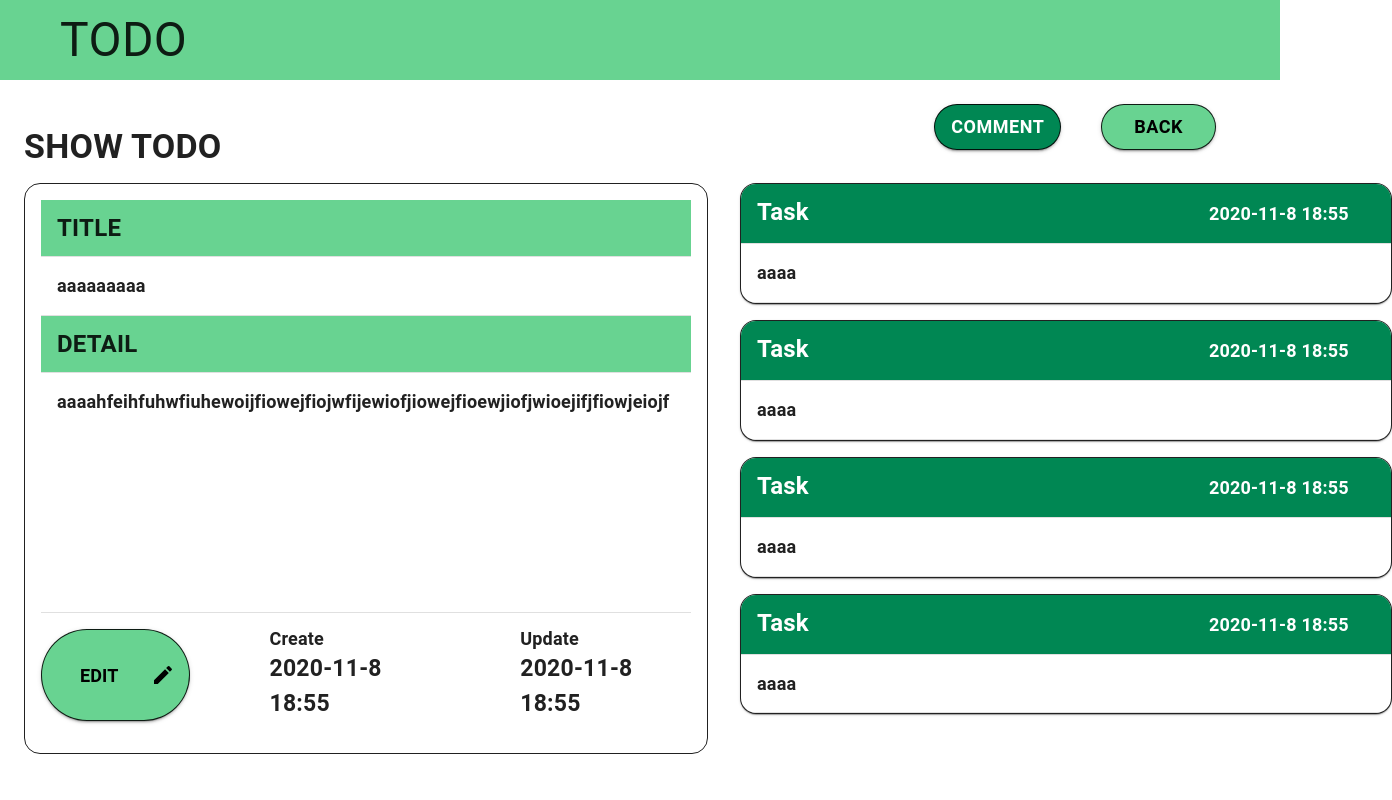
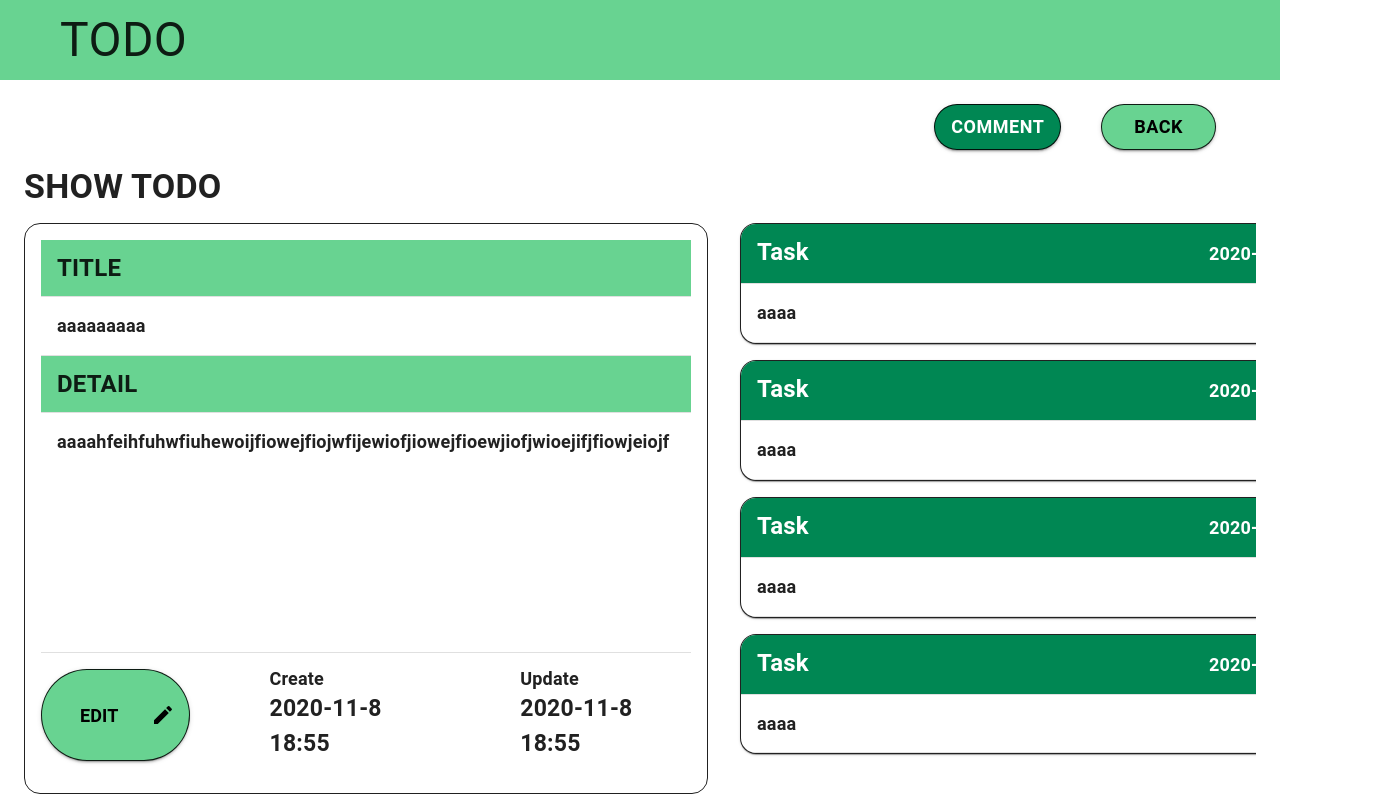
Before and after one commit to if-mentor/next_fire_todo_5, a Next.js app: page /detail in a window 1280 px wide. Shown: the whole page, 1392 px wide, since content can reach past the window. Built offline with nearby package versions, Linux system fonts and the light colour scheme.

Commit message:
#18 Todoアプリの詳細画面、エラー修正

```diff
--- a/pages/detail.tsx
+++ b/pages/detail.tsx
@@ -13,7 +13,8 @@ const detail: NextPage = () => {
         maxWidth="xl"
       >
       <CssBaseline />
-        <Box sx={{ textAlign: "right", mb: -5}} >
+      <Box className='big'>
+        <Box sx={{ textAlign: "right", marginLeft: "auto" }} >
           <Button variant="contained" sx={{ mt: 3, mb: 2, mr: 5, background: "#008753", "&:hover": { background: "#68D391", opacity: [0.9, 0.8, 0.7] }, borderRadius: 25, border: 1, borderColor: 'text.primary', fontWeight: "bold", fontSize: 18  }}>
             Comment
           </Button>
@@ -21,9 +22,7 @@ const detail: NextPage = () => {
             Back
           </Button>
         </Box>
-
-      <Box className='big'>
-        <Box>
+        <Box sx={{ display: "flex" }}>
           <Typography
             component="h1"
             variant="h4"
@@ -34,21 +33,25 @@ const detail: NextPage = () => {
           </Typography>
         </Box>
         <Box>
-          <Box sx={{ display: 'flex' }}>
+          <Box sx={{ display: 'flex', overflowX: "auto" }}>
             <Box sx={{ border: 1, borderRadius: 4, p: 2 }}>
               <TableContainer >
                 <Table sx={{ minWidth: 650 }} aria-label="simple table">
                   <TableHead>
+                    <TableRow>
                       <TableCell sx={{ fontSize: "24px", fontWeight: "bold", background: "#68D391" }}>
                         TITLE
                       </TableCell>
+                    </TableRow>
                   </TableHead>
                   <TableBody>
+                    <TableRow>
                       <TableCell
                         sx={{ fontSize: "18px", fontWeight: "bold" }}
                       >
                         aaaaaaaaa
                       </TableCell>
+                    </TableRow>
                   </TableBody>
                 </Table>
               </TableContainer>
@@ -56,16 +59,20 @@ const detail: NextPage = () => {
               <TableContainer >
                 <Table sx={{ minWidth: 650 }} aria-label="simple table">
                   <TableHead>
+                    <TableRow>
                       <TableCell sx={{ fontSize: "24px", fontWeight: "bold", background: "#68D391" }}>
                         DETAIL
                       </TableCell>
+                    </TableRow>
                   </TableHead>
                   <TableBody>
+                    <TableRow>
                       <TableCell
                         sx={{ fontSize: "18px", fontWeight: "bold", height: "240px", verticalAlign: "top", wordBreak: "break-word"}}
                       >
                         aaaahfeihfuhwfiuhewoijfiowejfiojwfijewiofjiowejfioewjiofjwioejifjfiowjeiojf
                       </TableCell>
+                    </TableRow>
                   </TableBody>
                 </Table>
               </TableContainer>
@@ -92,12 +99,15 @@ const detail: NextPage = () => {
               <TableContainer component={Paper} sx={{ mb: 2, border: 1, borderRadius: 4 }}>
                 <Table sx={{ minWidth: 650 }} aria-label="simple table">
                   <TableHead >
+                    <TableRow>
                       <TableCell sx={{ fontSize: "24px", fontWeight: "bold", background: "#008753", display: "flex", color: "#FFF" }}>
                         Task
                         <Typography sx={{ ml: 50, fontWeight: "bold", fontSize: 18, color: "#FFF" }}>2020-11-8 18:55</Typography>
                       </TableCell>
+                    </TableRow>
                   </TableHead>
                   <TableBody>
+                    <TableRow>
                       <TableCell
                         component="th"
                         scope="row"
@@ -105,18 +115,22 @@ const detail: NextPage = () => {
                       >
                         aaaa
                       </TableCell>
+                    </TableRow>
                   </TableBody>
                 </Table>
               </TableContainer>
               <TableContainer component={Paper} sx={{ mb: 2, border: 1, borderRadius: 4 }}>
                 <Table sx={{ minWidth: 650 }} aria-label="simple table">
                   <TableHead>
+                    <TableRow>
                       <TableCell sx={{ fontSize: "24px", fontWeight: "bold", background: "#008753", display: "flex", color: "#FFF" }}>
                         Task
                         <Typography sx={{ ml: 50, fontWeight: "bold", fontSize: 18, color: "#FFF" }}>2020-11-8 18:55</Typography>
                       </TableCell>
+                    </TableRow>
                   </TableHead>
                   <TableBody>
+                    <TableRow>
                       <TableCell
                         component="th"
                         scope="row"
@@ -124,18 +138,22 @@ const detail: NextPage = () => {
                       >
                         aaaa
                       </TableCell>
+                    </TableRow>
                   </TableBody>
                 </Table>
               </TableContainer>
               <TableContainer component={Paper} sx={{ mb: 2, border: 1, borderRadius: 4 }}>
                 <Table sx={{ minWidth: 650 }} aria-label="simple table">
                   <TableHead>
+                    <TableRow>
                       <TableCell sx={{ fontSize: "24px", fontWeight: "bold", background: "#008753", display: "flex", color: "#FFF" }}>
                         Task
                         <Typography sx={{ ml: 50, fontWeight: "bold", fontSize: 18, color: "#FFF" }}>2020-11-8 18:55</Typography>
                       </TableCell>
+                    </TableRow>
                   </TableHead>
                   <TableBody>
+                    <TableRow>
                       <TableCell
                         component="th"
                         scope="row"
@@ -143,18 +161,22 @@ const detail: NextPage = () => {
                       >
                         aaaa
                       </TableCell>
+                    </TableRow>
                   </TableBody>
                 </Table>
               </TableContainer>
               <TableContainer component={Paper} sx={{ border: 1, borderRadius: 4 }}>
                 <Table sx={{ minWidth: 650 }} aria-label="simple table">
                   <TableHead>
+                    <TableRow>
                       <TableCell sx={{ fontSize: "24px", fontWeight: "bold", background: "#008753", display: "flex", color: "#FFF" }}>
                         Task
                         <Typography sx={{ ml: 50, fontWeight: "bold", fontSize: 18, color: "#FFF" }}>2020-11-8 18:55</Typography>
                       </TableCell>
+                    </TableRow>
                   </TableHead>
                   <TableBody>
+                  <TableRow>
                       <TableCell
                         component="th"
                         scope="row"
@@ -162,6 +184,7 @@ const detail: NextPage = () => {
                       >
                         aaaa
                       </TableCell>
+                    </TableRow>
                   </TableBody>
                 </Table>
               </TableContainer>
```
Lines whose indentation alone changed are shown as unchanged.
